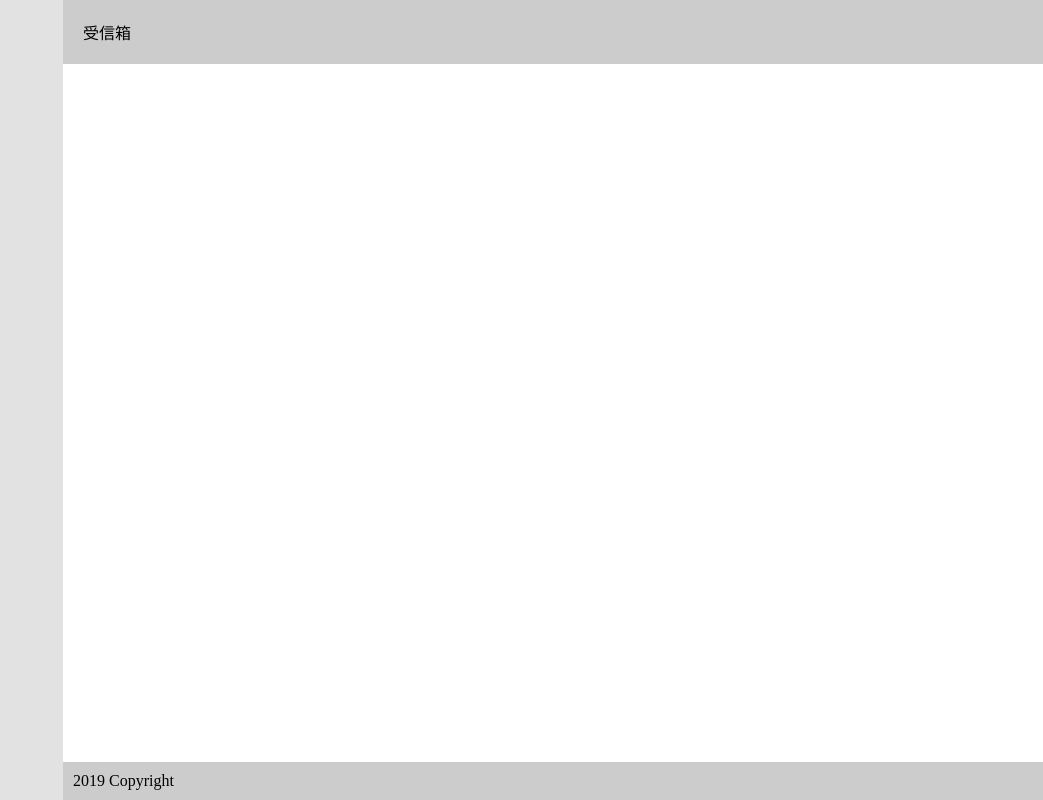
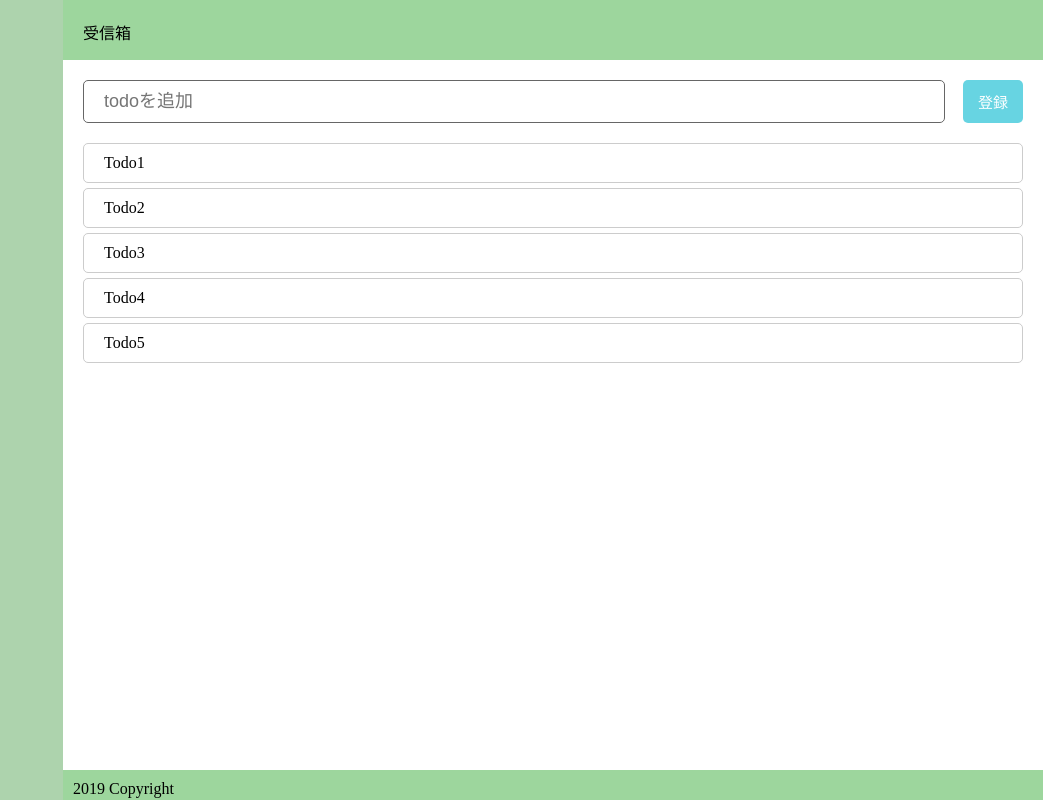
Before and after one commit to y-akamatsu/react_redux, a React app: page / in a window 1280 px wide. Shown: the whole page, without its empty margins (237-1280 px from the left). Built offline with nearby package versions, Linux system fonts and the light colour scheme.

Commit message:
create Event handler

```diff
--- a/css/index.css
+++ b/css/index.css
@@ -19,7 +19,7 @@ html, body {
 .side-area {
   width: 300px;
   height: 100%;
-  background: #e2e2e2;
+  background: rgb(173, 211, 173);
 }
 
 .main-area {
@@ -28,19 +28,65 @@ html, body {
   position: relative;
 }
 
+.main-area .list-area {
+  box-sizing: border-box;
+  width: 100%;
+  height: calc(100% - 60px -30px);
+  padding: 20px;
+}
+
+.main-area .list-area .todo-list {
+ margin: 0;
+ padding: 0;
+}
+
+.main-area .list-area .todo-list .todo-list-item {
+  padding: 10px 20px;
+  border: 1px solid #cccccc;
+  border-radius: 5px;
+  margin-bottom: 5px;
+  list-style: none;
+}
+
+.main-area .list-area .todo-input-area {
+  margin-bottom: 20px;
+  overflow: hidden;
+}
+
+.main-area .list-area .todo-input-area .todo-input {
+  border: 1px solid #666666;
+  border-radius: 5px;
+  padding: 10px 20px;
+  font-size: 18px;
+  float: left;
+  width: calc(100% - 120px);
+}
+
+.main-area .list-area .todo-input-area .add-button {
+  border: 1px;
+  border-radius: 5px;
+  background: #67d4e2;
+  color: #FFFFFF;
+  width: 60px;
+  height: 43px;
+  font-size: 15px;
+  float: right;
+}
 .header {
   box-sizing: border-box;
   width: 100%;
+  height: 60px;
   padding: 20px;
-  background: #cccccc;
+  background: rgb(157, 214, 157);
 }
 
 .footer {
   box-sizing: border-box;
   position: absolute;
   width: 100%;
+  height: 30px;
   padding: 10px;
   bottom: 0;
   left: 0;
-  background: #cccccc;
+  background: rgb(157, 214, 157);
 }
--- a/src/js/components/mainArea.js
+++ b/src/js/components/mainArea.js
@@ -3,10 +3,67 @@ import Header from "./header";
 import Footer from "./footer";
 
 export default class MainArea extends React.Component {
+  constructor(props) {
+    super(props);
+
+    this.state = {
+      todos: [
+        { label: "Todo1" },
+        { label: "Todo2" },
+        { label: "Todo3" },
+        { label: "Todo4" },
+        { label: "Todo5" },
+
+      ],
+      todoInputValue: ""
+    }
+  }
+
+
+  onChangeTodoInput(event){
+    console.log("onChangeTodoInput", event.target.value);
+
+    this.setState({todoInputValue:event.target.value});
+  }
+
+  onClickAddButton(event) {
+    let addItem = {label:this.state.todoInputValue};
+    let todos = this.state.todos.slice();
+    todos.push(addItem);
+
+    this.setState({
+      todos: todos,
+      todoInputValue: ""
+    });
+  }
+
+  renderTodoItems() {
+    let todoItemDom = [];
+    for (let i = 0; i < this.state.todos.length; i++) {
+      let todoItem = <li className="todo-list-item" key={"item-" + i}>{this.state.todos[i].label}</li>;
+      todoItemDom.push(todoItem);
+    }
+    return todoItemDom;
+  }
+
   render() {
     return (
       <div className="main-area">
         <Header />
+        <main className="list-area">
+          <div className="todo-input-area">
+            <input type="text"
+                   className="todo-input"
+                   placeholder="todoを追加"
+                   value={this.state.todoInputValue}
+                   onChange={this.onChangeTodoInput.bind(this)}/>
+            <button className="add-button"
+                    onClick={this.onClickAddButton.bind(this)}>登録</button>
+          </div>
+          <ul className="todo-list">
+            {this.renderTodoItems()}
+          </ul>
+        </main>
         <Footer />
       </div>
     )
```
Also changed, not shown: js/bundle.js.
